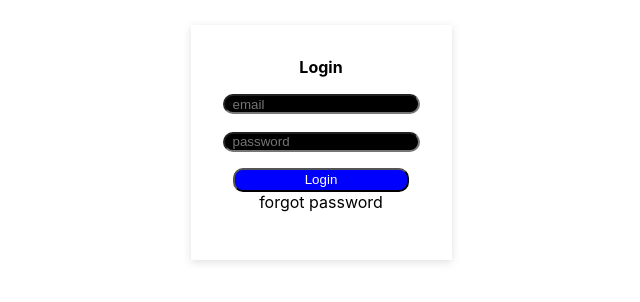
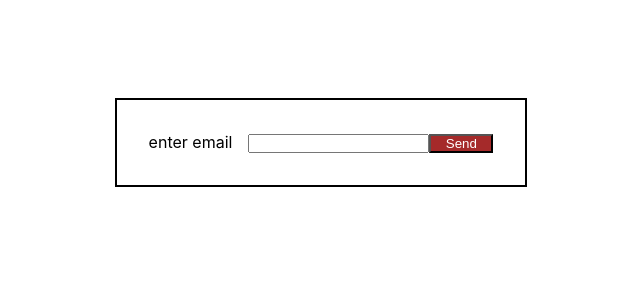
Before and after one commit to vibinab/sharpexpensetracker, a React (Create React App) app: page /forgotpassword in a window 1280 px wide. Before the commit this address led to /login. Shown: the part 258-560 px from the top of the page, without its empty margins (319-959 px from the left). Built offline with nearby package versions, Linux system fonts and the light colour scheme.

Commit message:
forgot password

```diff
--- a/src/App.js
+++ b/src/App.js
@@ -7,6 +7,7 @@ import { Expense } from './component/Expensetracker/Expense';
 import AuthContext from './store/auth-context';
 import { useContext } from 'react';
 import { Profile } from './component/profile/Profile';
+import { Forgotpassword } from './component/Auth/Forgotpassword';
 
 function App() {
 
@@ -33,6 +34,10 @@ function App() {
     </Route>)
     }
 
+    <Route path="/forgotpassword">
+    <Forgotpassword />
+    </Route>
+
     <Route path="*">
     <Redirect to="/login"></Redirect>
     </Route>
--- /dev/null
+++ b/src/component/Auth/Forgotpassword.css
@@ -0,0 +1,21 @@
+.forgotpassword {
+    display: flex;
+    justify-content: center;
+    height: 100vh;
+    align-items: center;
+
+}
+
+.forgotpassword form {
+    border: 2px solid black;
+    padding: 2rem;
+}
+.forgotpassword form input[type="email"]{
+    margin-left: 1rem;
+}
+
+.forgotpassword form button {
+    background-color: brown;
+    color:white;
+    width: 4rem;
+}
--- /dev/null
+++ b/src/component/Auth/Forgotpassword.js
@@ -0,0 +1,70 @@
+import React, { useState } from 'react'
+import { useHistory } from 'react-router-dom';
+import "./Forgotpassword.css"
+
+export const Forgotpassword = () => {
+    const [forgotemail, setforgotemail]=useState('');
+    const history=useHistory();
+    const [isloading, setisloading]=useState(false)
+
+
+    const forgotemailhandler=(event)=> {
+        setforgotemail(event.target.value)
+
+    }
+
+    const submitforgotemailhandler =(event)=> {
+        event.preventDefault();
+        const useremail=forgotemail
+        console.log("useremail", useremail)
+        setisloading(true)
+        fetch('https://identitytoolkit.googleapis.com/v1/accounts:sendOobCode?key=AIzaSyBIgjFkM6qpnh2_mVUR1jWlgfuJfjlCpyc',{
+            method:'POST',
+            body:JSON.stringify({
+                requestType:"PASSWORD_RESET",
+                email:useremail
+
+            }),
+
+
+        }).then((res)=> {
+            setisloading(false)
+            if(res.ok){
+                history.replace('/login')
+                return res.json()
+
+            }
+            else {
+                res.json().then((data)=> {
+                    let errormsg;
+                    if(data && data.error && data.error.message){
+                        errormsg=data.error.message
+                    }
+                    throw new Error(errormsg)
+                })
+            }
+
+        }).then((data)=> {
+            console.log(data)
+        }).catch((err)=>{
+              console.log(err)
+        })
+
+
+
+    }
+  return (
+    <>
+        <div className='forgotpassword'>
+            <form onSubmit={submitforgotemailhandler}>
+                <div>
+                    <label>enter email</label>
+                    <input type="email" onChange={forgotemailhandler}></input>
+                    {!isloading &&(<button type='submit'>Send</button>)}
+                </div>
+                { isloading && <p>loading</p>}
+            </form>
+        </div>
+    </>
+  )
+}
--- a/src/component/Auth/Login.js
+++ b/src/component/Auth/Login.js
@@ -82,7 +82,7 @@ export const Login = () => {
                     {!isloading && <button className='login'>Login</button> }
                 </div>
                 <div style={{textAlign:"center"}}>
-                    <p>forgot password</p>
+                    <p><NavLink to="/forgotpassword">forgot password</NavLink></p>
                 </div>
                 <div>
                     {isloading && <p>sending request</p> }
```
